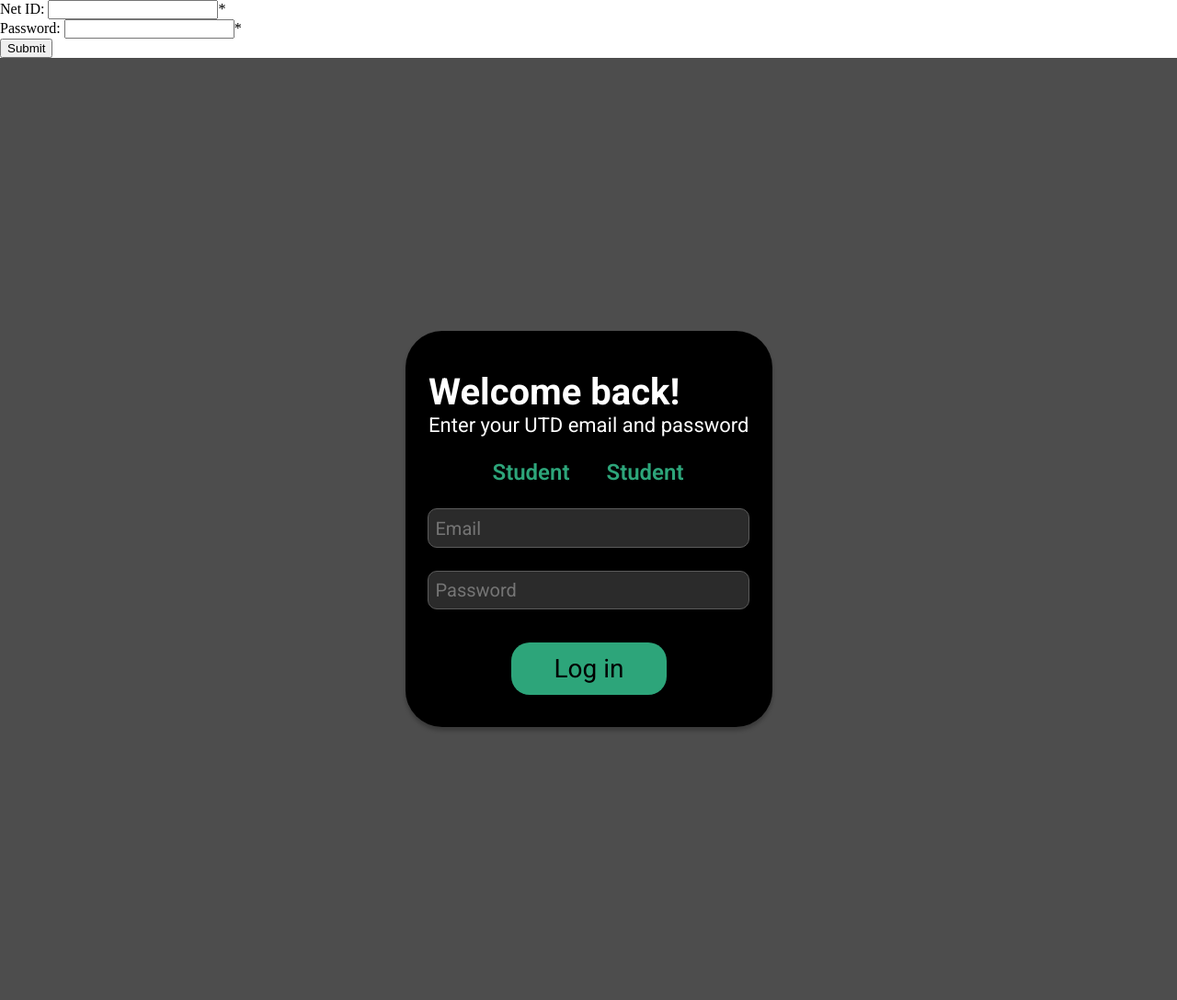
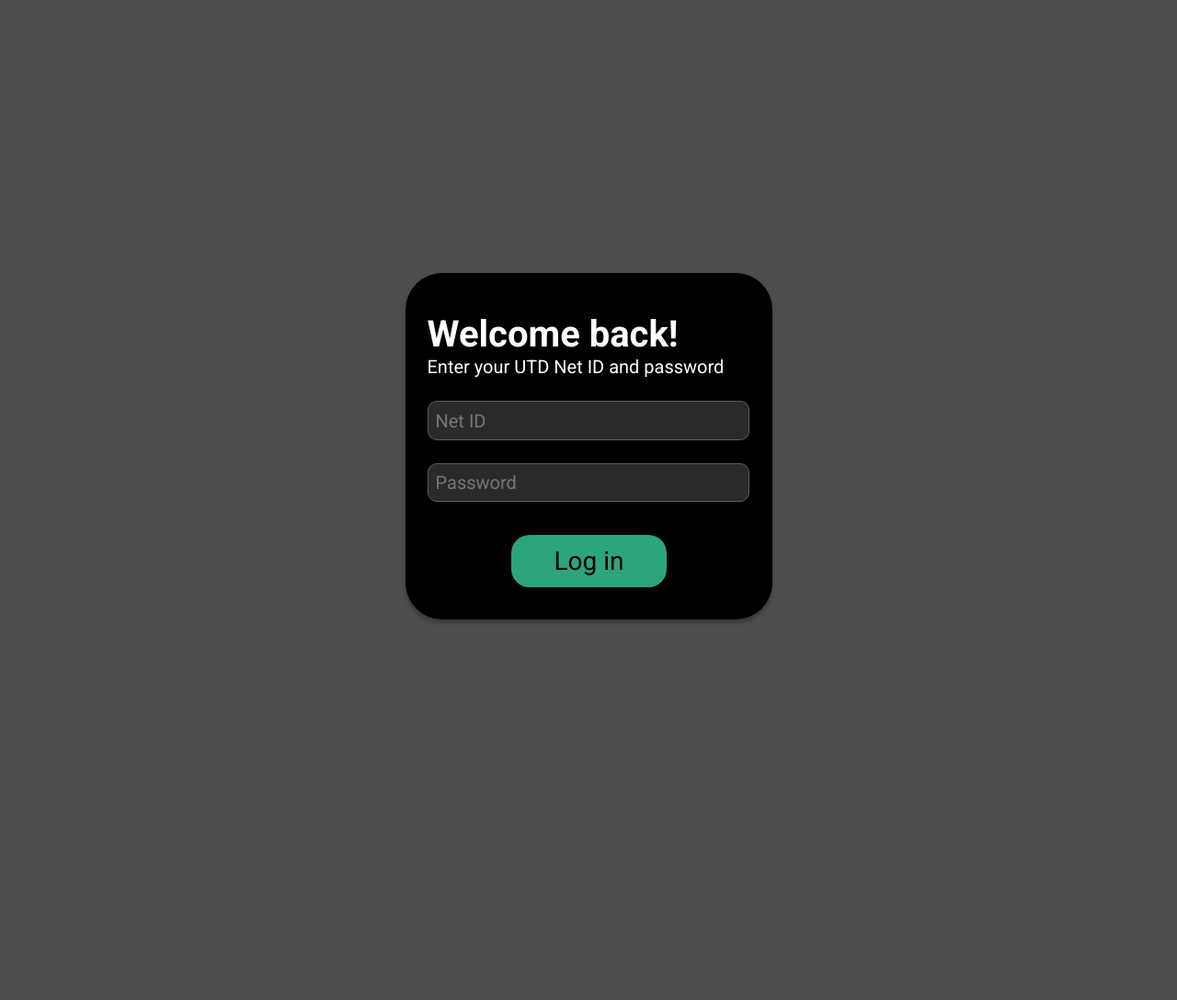
Before and after one commit to ibadamomin/UTD-Degree-Planner, a PHP site: page /login.php in a window 1280 px wide. Shown: the whole page at 92% size. After the commit the page ends 677 px from the top, so only its background shows below. Run offline with PHP 8.4, Linux system fonts and the light colour scheme; some web fonts are replaced.

Commit message:
integrated php to front end of login screen

```diff
--- a/frontEnd/index.css
+++ b/frontEnd/index.css
@@ -14,7 +14,7 @@
   display: inline-block;
 }
 .enter-your-utd {
-  font-size: 22px;
+  font-size: 20px;
 }
 .welcome-back-parent {
   display: flex;
@@ -62,7 +62,7 @@
   max-width: 100%;
 }
 
-.email {
+.net-id {
   width: 172px;
   border: 0;
   outline: 0;
@@ -105,7 +105,7 @@
   align-self: stretch;
   display: flex;
   flex-direction: column;
-  align-items: flex-end;
+  align-items: flex-start;
   justify-content: flex-start;
   padding: 0 0 var(--padding-3xs);
   gap: 25px;
@@ -137,7 +137,7 @@
   text-align: center;
   z-index: 2;
 }
-.button,
+
 .button-wrapper {
   display: flex;
   flex-direction: row;
@@ -150,10 +150,17 @@
   background-color: var(--color-seagreen);
   width: 169px;
   border-radius: var(--br-xl);
-  justify-content: flex-start;
+  /* justify-content: flex-start; */
   box-sizing: border-box;
   white-space: nowrap;
   z-index: 1;
+  /* flex: 1; */
+  position: relative;
+  font-size: 28px;
+  font-family: var(--font-roboto);
+  color: var(--color-black);
+  text-align: center;
+  /* z-index: 2; */
 }
 .button:hover {
   background-color: #47bf94;
--- a/public/login.php
+++ b/public/login.php
@@ -34,7 +34,7 @@ if ($_SERVER["REQUEST_METHOD"] == "POST") {
 ?>
 
 
-<!DOCTYPE html>
+<!-- <!DOCTYPE html>
 <html>
 <head>
     <title>Login</title>
@@ -56,7 +56,7 @@ if (isset($_GET['error'])) {
 }
 ?>
 </body>
-</html>
+</html> -->
 
 <!DOCTYPE html>
 <html>
@@ -77,29 +77,27 @@ if (isset($_GET['error'])) {
   </head>
   <body>
     <div class="login-screen-dark">
-      <form class="frame-form">
+      <form class="frame-form" id="login" action="login.php" method="POST">
         <div class="login-wrapper">
           <div class="welcome-back-parent">
             <h1 class="welcome-back">Welcome back!</h1>
-            <div class="enter-your-utd">Enter your UTD email and password</div>
+            <div class="enter-your-utd">Enter your UTD Net ID and password</div>
           </div>
-          <div class="user-wrapper">
+          <!-- <div class="user-wrapper">
             <div class="users">
               <div class="student">Student</div>
-              <div class="student">Student</div>
+              <div class="student">Advisor</div>
             </div>
+          </div> -->
+          <div class="input-wrapper">
+            <input class="net-id" id="net_id" placeholder="Net ID" type="text" required/>
           </div>
           <div class="input-wrapper">
-            <input class="email" placeholder="Email" type="text" />
-          </div>
-          <div class="input-wrapper">
-            <input class="password" placeholder="Password" type="text" />
+            <input class="password" id="password" placeholder="Password" type="text" required/>
           </div>
         </div>
         <div class="button-wrapper">
-          <button class="button">
-            <div class="log-in">Log in</div>
-          </button>
+          <button class="button" type="submit" value="submit"> Log in </button>
         </div>
       </form>
     </div>
```
Also changed, not shown: frontEnd/index.html (+5 -5 lines).
